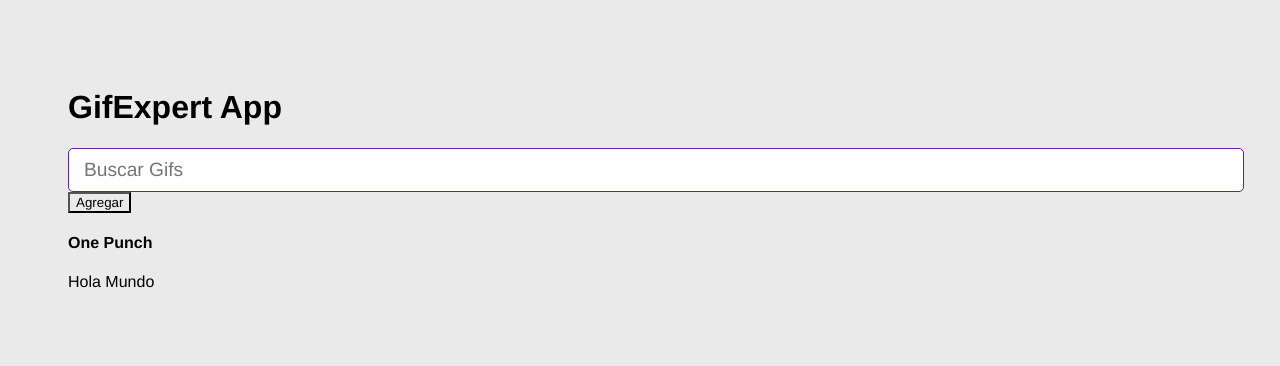
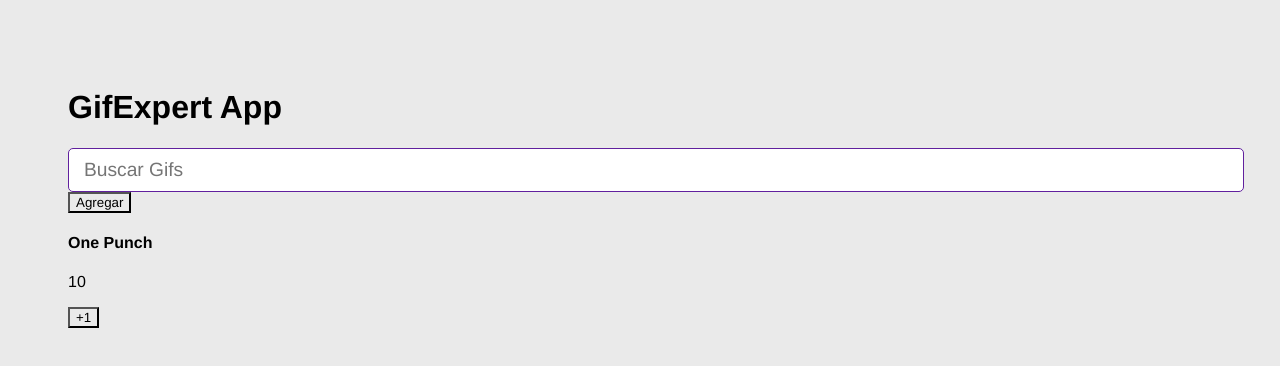
Before and after one commit to ForeverMikk/gif-expert-app, a React (Vite) app: page / in a window 1280 px wide. Shown: the top 366 px of the page. Built offline with nearby package versions, Linux system fonts and the light colour scheme; no server answers.

Commit message:
corrigiendo errores de tipado

```diff
--- a/src/components/AddCategory.jsx
+++ b/src/components/AddCategory.jsx
@@ -35,7 +35,7 @@
 }
 
 AddCategory.propTypes = {
-    onNewCategory: PropTypes.function
+    onNewCategory: PropTypes.func
 }
 
 export default AddCategory;
--- a/src/components/GifGrid.jsx
+++ b/src/components/GifGrid.jsx
@@ -1,13 +1,24 @@
+import { useEffect, useState } from "react";
+import PropTypes from 'prop-types';
 import { getGifs } from "../helpers/getGifs";
 
 export const GifGrid = ({category}) => {
 
-    getGifs(category);
+    const [counter, setCounter] = useState(10);
+
+    useEffect(()=> {
+        getGifs(category);
+    }, []);
 
     return (
         <>
             <h4>{category}</h4>
-            <p>Hola Mundo</p>
+            <p>{counter}</p>
+            <button onClick={()=> setCounter(counter+1)}>+1</button>
         </>
     )
 }
+
+GifGrid.propTypes = {
+    category: PropTypes.string
+}
```
